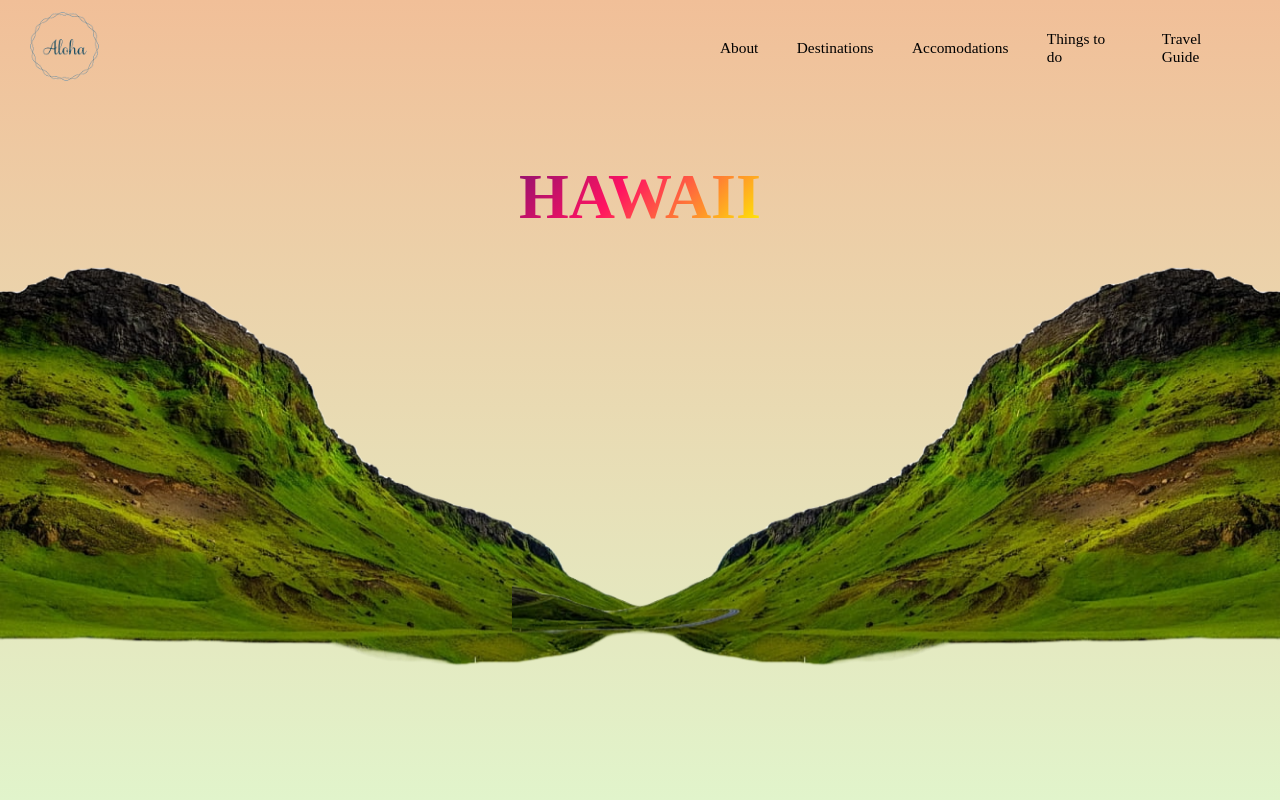
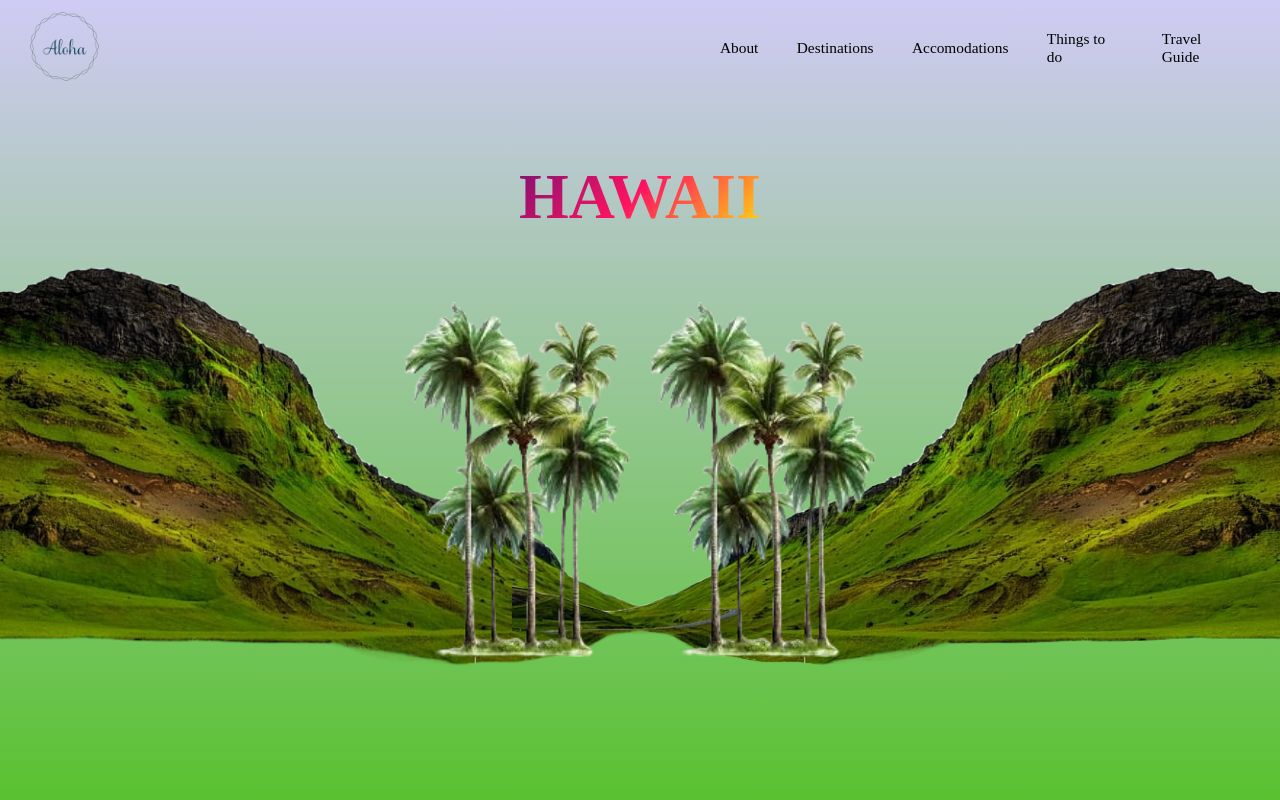
Before and after one commit to Anikhet/Website-about-Hawai-i, a plain HTML site: page index.html in a window 1280 px wide. Shown: the top 800 px of the page. Drawn offline with Linux system fonts and the light colour scheme.

Commit message:
added trees

```diff
--- a/index.html
+++ b/index.html
@@ -33,12 +33,14 @@
             </nav>
 
                   <div class="container">
-                    <h3 class="animate-charcter"> Hawaii</h3>
+                    <h3 id="text" class="animate-charcter"> Hawaii</h3>
 
                   </div>
                   <div class="background">
-                    <img id="left" src="bg1.png" alt="background">
-                    <img id="right" src="bg1.png" alt="background">
+                    <img id="left" src="bg1.png" alt="background left">
+                    <img id="right" src="bg1.png" alt="background right">
+                    <img src="tree3.png" class="tree" id="left-tree" alt=" trees">
+                    <img src="tree3.png" class="tree" id="right-tree" alt=" trees">
                   </div>
 
             <!-- <div class="bob"></div> -->
@@ -48,9 +50,11 @@
 
         <div class="page2">
 
+            Hello
+
         </div>
 
     </div>
-
+    <script src="script.js"></script>
 </body>
 </html>
--- /dev/null
+++ b/script.js
@@ -0,0 +1,17 @@
+let text = document.getElementById('text');
+let bg1 = document.getElementById('left');
+
+let bg2 = document.getElementById('right');
+let tree1 = document.getElementById('left-tree');
+let tree2 = document.getElementById('right-tree');
+
+
+window.addEventListener('scroll', () => {
+    let value = window.scrollY;
+    text.style.marginTop = value * 6.5 + 'px';
+    bg1.style.left = -value * 3.5 + 'px'; // Moves bg1 to the left
+    bg2.style.right = -value * 2.5 + 'px';
+    tree1.style.top = 35 + value * 0.7 + 'vh';
+    tree2.style.top = 35 + value * 0.7 + 'vh';
+    console.log('bg2 right:', bg2.style.right);
+});
--- a/styles.css
+++ b/styles.css
@@ -3,10 +3,11 @@
     padding: 0;
 }
 
+
 #page1{
 
     min-height: 100vh;
-    background-image: linear-gradient(#F1BF98, #E1F4CB);
+    background-image: linear-gradient( #d0cbf4,#59c230);
     position: relative;
 
 }
@@ -19,7 +20,7 @@
 .page2{
 
     min-height: 100vh;
-    background-image: linear-gradient( #E1F4CB,#BACBA9);
+    background-image: linear-gradient( #59c230, #1e6b00);
 
 }
 nav{
@@ -110,7 +111,7 @@ nav a{
   animation: textclip 2s linear infinite;
   display: inline-block;
   font-size: 5vw;
-  position: relative;
+  position: absolute;
     top: 20vh;
 
 
@@ -128,17 +129,32 @@ nav a{
     justify-content: center;
 }
 
+.background img{
+     position: absolute;
+}
+
 #left{
     transform: rotateY(180deg);
-    position: absolute;
     top: 30vh;
     width: 60%;
 
 }
 #right{
-    position: absolute;
-    left : 40vw;
+
+    right: 0;
     top: 30vh;
     width: 60%;
 
 }
+.tree{
+    top: 35vh;
+    height: 50%;
+
+}
+
+#left-tree{
+   left: 30vw;
+}
+#right-tree{
+   right: 30vw;
+}
```
Also changed, not shown: tree3.jpeg (deleted), tree3.png (added), 1 other file.
